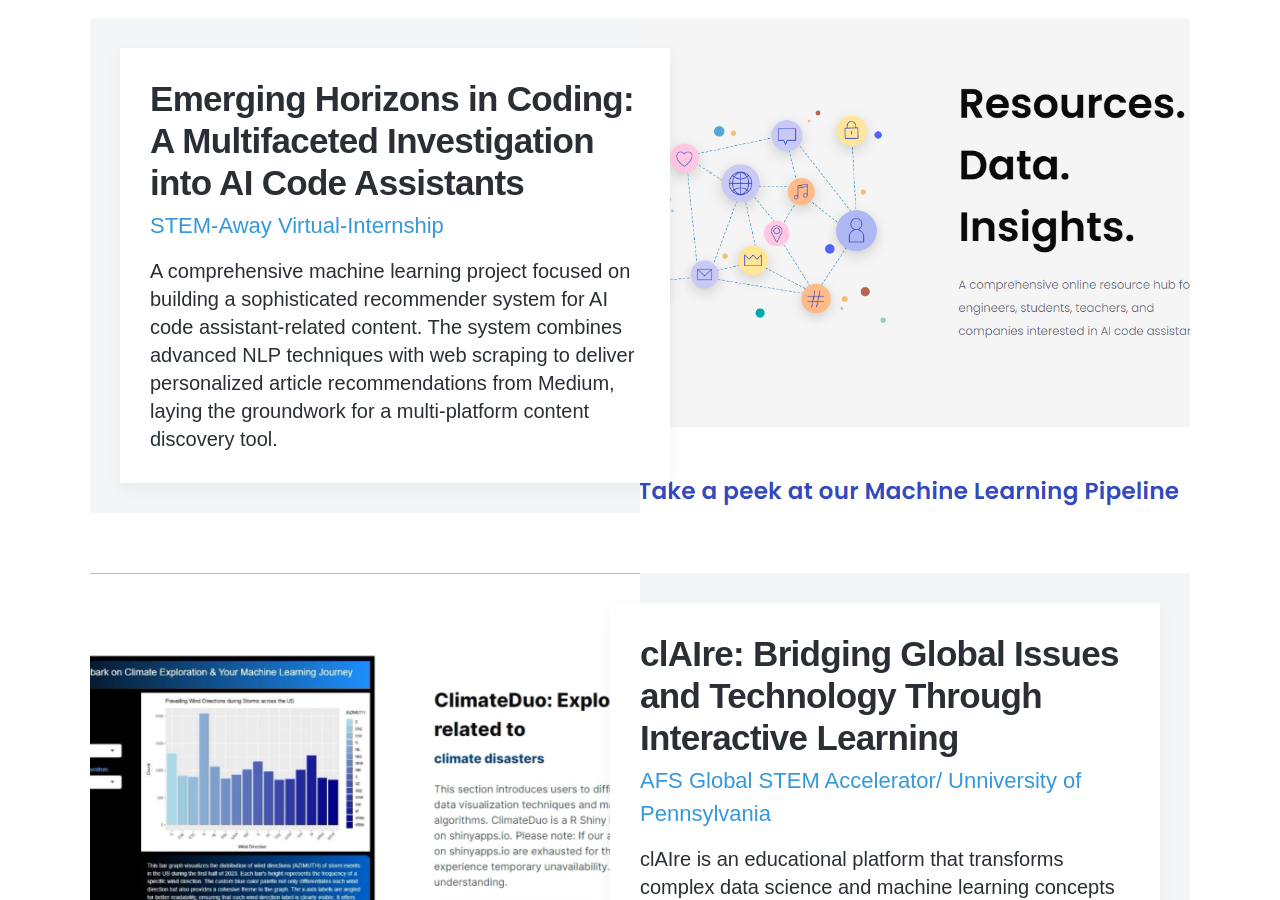
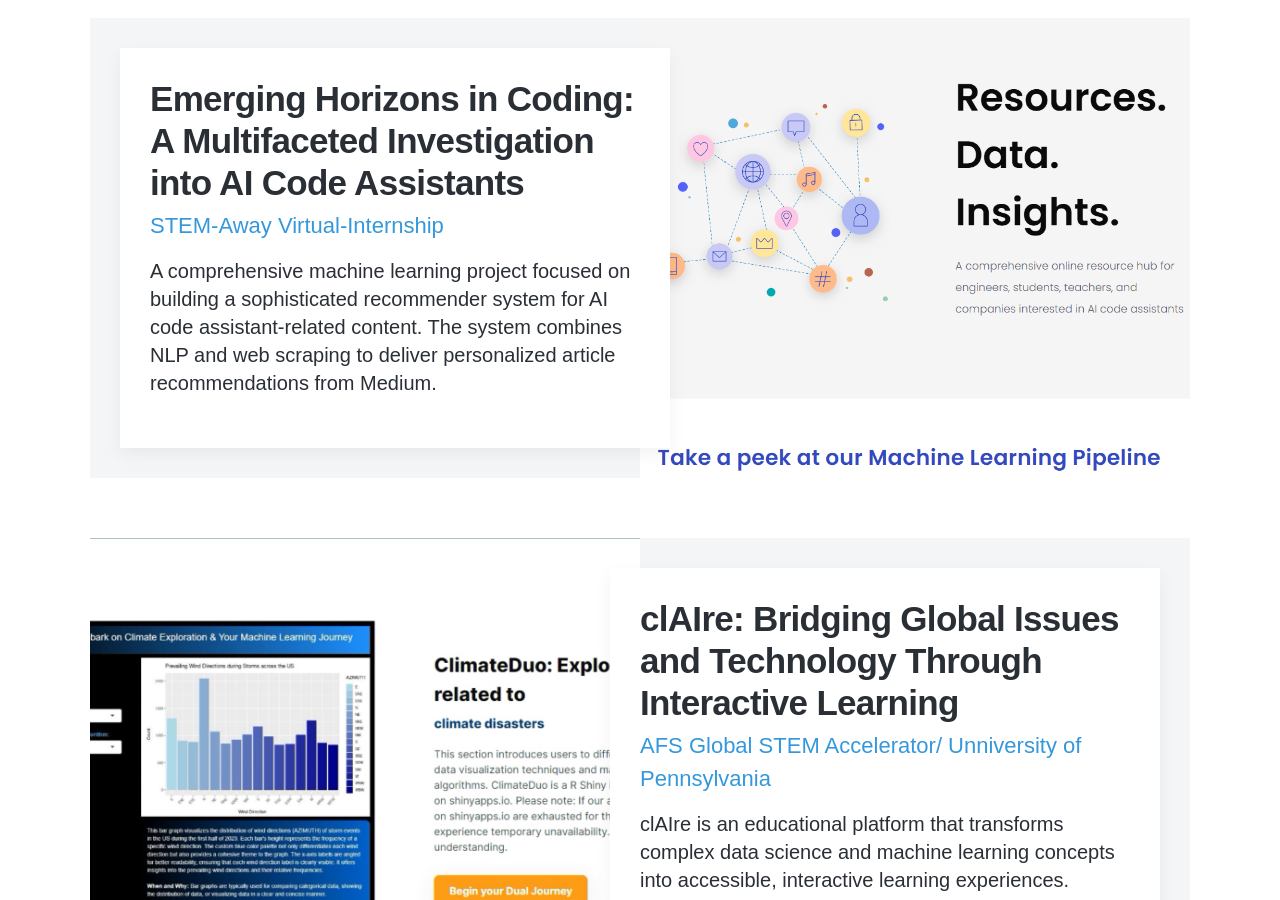
Before and after one commit to anya-chauhan/anya-chauhan.github.io, a Jekyll site: the page built from index.html, in a window 1280 px wide and 900 px high, scrolled down 2173 px. Built offline with Jekyll 4.4.1, drawn with Linux system fonts in a browser that asks for light colours; nearby versions of some CDN libraries; some web fonts are replaced.

Commit message:
Update ml.md

```diff
--- a/_projects/ml.md
+++ b/_projects/ml.md
@@ -2,7 +2,7 @@
 title: 'Emerging Horizons in Coding: A Multifaceted Investigation into AI Code Assistants'
 subtitle: 'STEM-Away Virtual-Internship'
 date: 2023-02-30 00:00:00
-description: A comprehensive machine learning project focused on building a sophisticated recommender system for AI code assistant-related content. The system combines advanced NLP techniques with web scraping to deliver personalized article recommendations from Medium, laying the groundwork for a multi-platform content discovery tool.
+description: A comprehensive machine learning project focused on building a sophisticated recommender system for AI code assistant-related content. The system combines NLP and web scraping to deliver personalized article recommendations from Medium.
 featured_image: '/images/byte.png'
 ---
 
```
